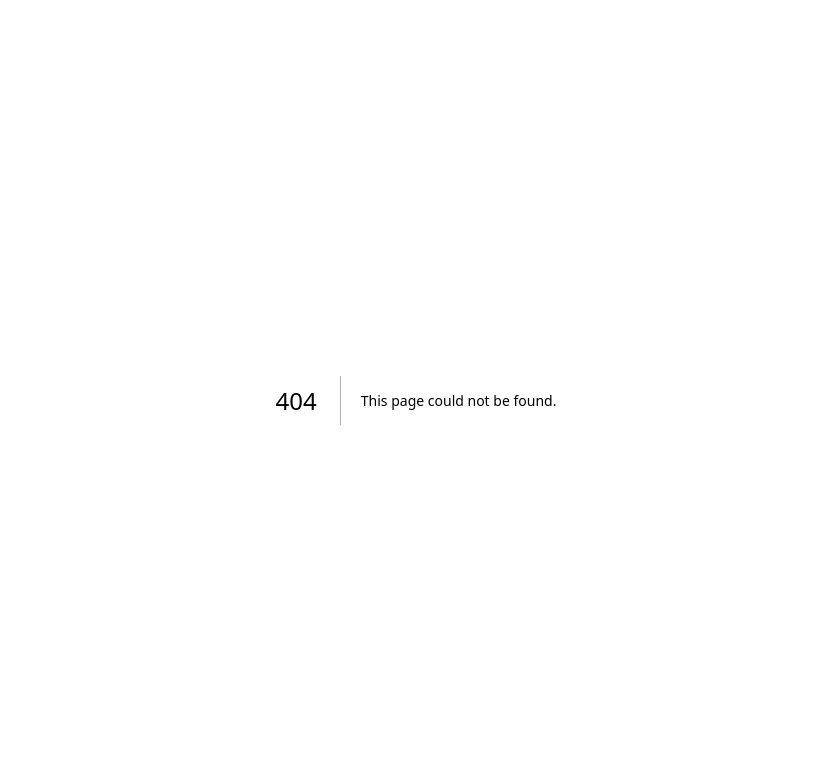
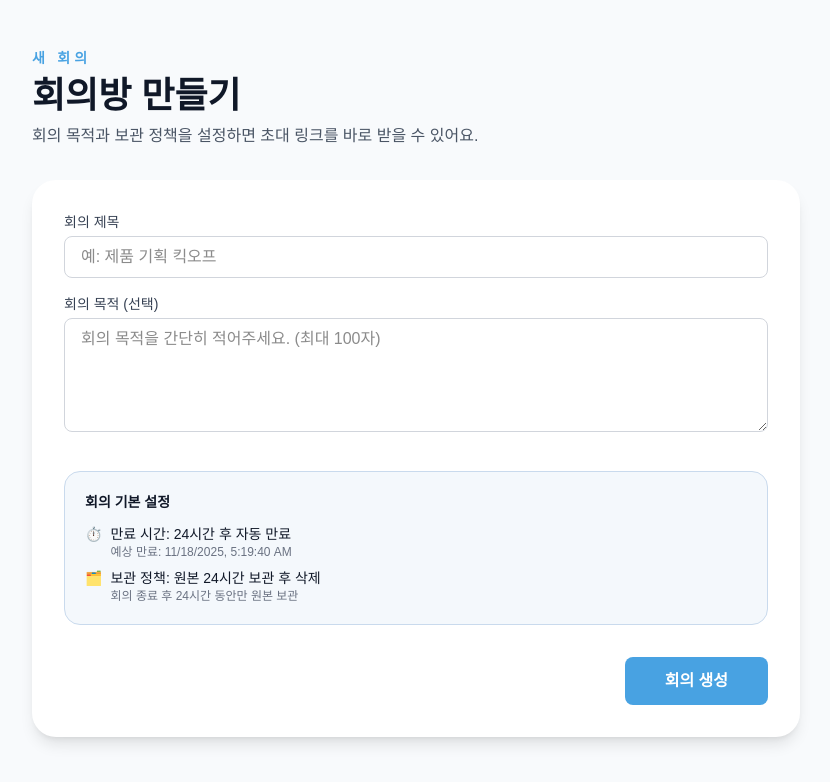
Before and after one commit to open-create/pubble-client, a Next.js app: page /meetings/new in a window 1280 px wide. Before the commit this address had no page. Shown: the top 782 px of the page, without its empty margins (224-1054 px from the left). Built offline with nearby package versions, Linux system fonts and the light colour scheme.

Commit message:
Feat: 회의방 생성 페이지 구현 및 회의 상세 페이지 추가

```diff
--- /dev/null
+++ b/app/meetings/new/page.tsx
@@ -0,0 +1,5 @@
+import { MeetingNewPage } from '@/pages/meetings/new';
+
+export default function NewMeetingPage() {
+  return <MeetingNewPage />;
+}
--- a/app/room/[roomId]/page.tsx
+++ b/app/room/[roomId]/page.tsx
@@ -1,5 +1,5 @@
-import { MeetingPage } from '@/pages/meeting';
+import { MeetingDetailPage } from '@/pages/meetings/detail';
 
 export default function RoomPage({ params }: { params: { roomId: string } }) {
-  return <MeetingPage roomId={params.roomId} />;
+  return <MeetingDetailPage roomId={params.roomId} />;
 }
```
